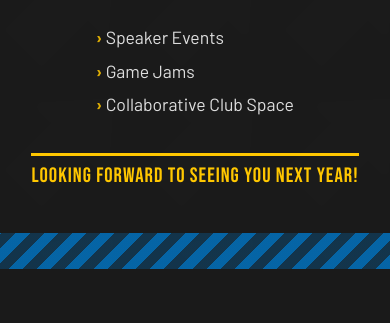
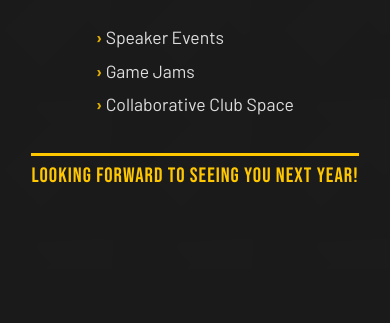
Before and after one commit to nzach123/GCS, a plain HTML site: page level-up.html in a window 390 px wide. Shown: the part 624-947 px from the top of the page. Drawn offline with Linux system fonts and the light colour scheme.

Commit message:
Adjust hero gradient and remove chevron band
Tweak hero background styles: move desktop gradient stop from 58% to 60% and mobile from 42% to 40%, and increase the background arrow opacity from 0.12 to 0.15. Also remove the bottom chevron band by deleting the .lu-chevron-band CSS block and its corresponding HTML element to simplify the hero markup and visuals.

```diff
--- a/css/level-up.css
+++ b/css/level-up.css
@@ -12,8 +12,8 @@
     background: linear-gradient(
         135deg,
         var(--color-primary) 0%,
-        var(--color-primary) 58%,
-        var(--color-black)   58%,
+        var(--color-primary) 60%,
+        var(--color-black)   60%,
         var(--color-black)   100%
     );
     display: flex;
@@ -31,7 +31,7 @@
     background-image: url('../assets/Arrow_background.svg');
     background-size: 140px;
     background-repeat: repeat;
-    opacity: 0.12;
+    opacity: 0.15;
     pointer-events: none;
     z-index: 0;
 }
@@ -205,32 +205,6 @@
     z-index: 10;
 }
 
-/* ---- Bottom Chevron Band ---- */
-.lu-chevron-band {
-    position: absolute;
-    bottom: 0;
-    left: 0;
-    width: 100%;
-    height: 36px;
-    background: repeating-linear-gradient(
-        90deg,
-        var(--color-primary)      0px,
-        var(--color-primary)      20px,
-        transparent               20px,
-        transparent               40px
-    );
-    /* Diagonal chevron effect via clip-path on each stripe */
-    background-image: repeating-linear-gradient(
-        -45deg,
-        var(--color-primary) 0px,
-        var(--color-primary) 10px,
-        rgba(0,119,200,0.35) 10px,
-        rgba(0,119,200,0.35) 20px
-    );
-    opacity: 0.8;
-    z-index: 1;
-}
-
 /* ==========================================================================
    Responsive — Tablet / Mobile
    ========================================================================== */
@@ -241,8 +215,8 @@
         background: linear-gradient(
             180deg,
             var(--color-primary) 0%,
-            var(--color-primary) 42%,
-            var(--color-black)   42%,
+            var(--color-primary) 40%,
+            var(--color-black)   40%,
             var(--color-black)   100%
         );
     }
--- a/level-up.html
+++ b/level-up.html
@@ -89,9 +89,6 @@
                 </div>
 
             </div><!-- /.lu-hero__inner -->
-
-            <!-- Bottom chevron band -->
-            <div class="lu-chevron-band" aria-hidden="true"></div>
         </section>
     </main>
 
```
